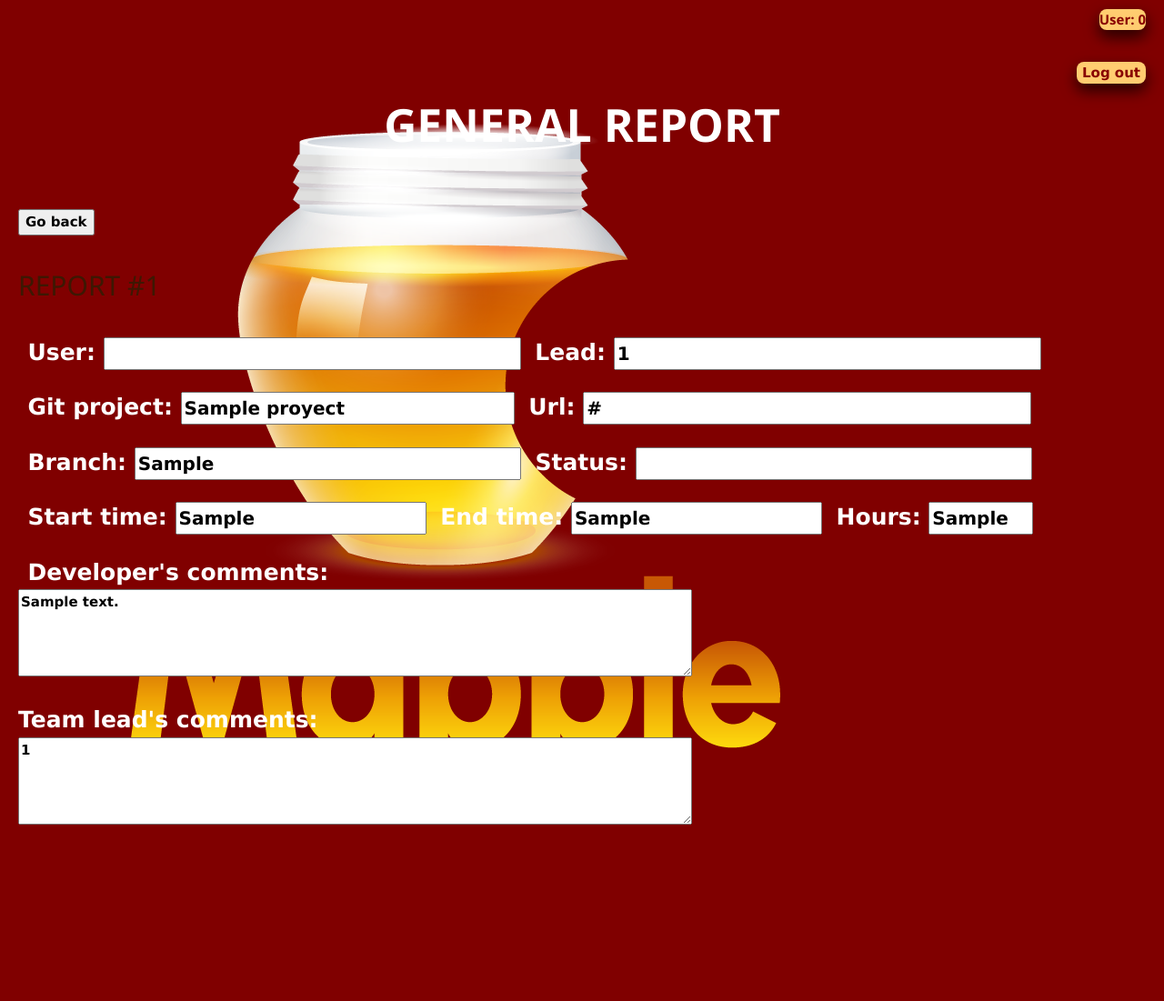
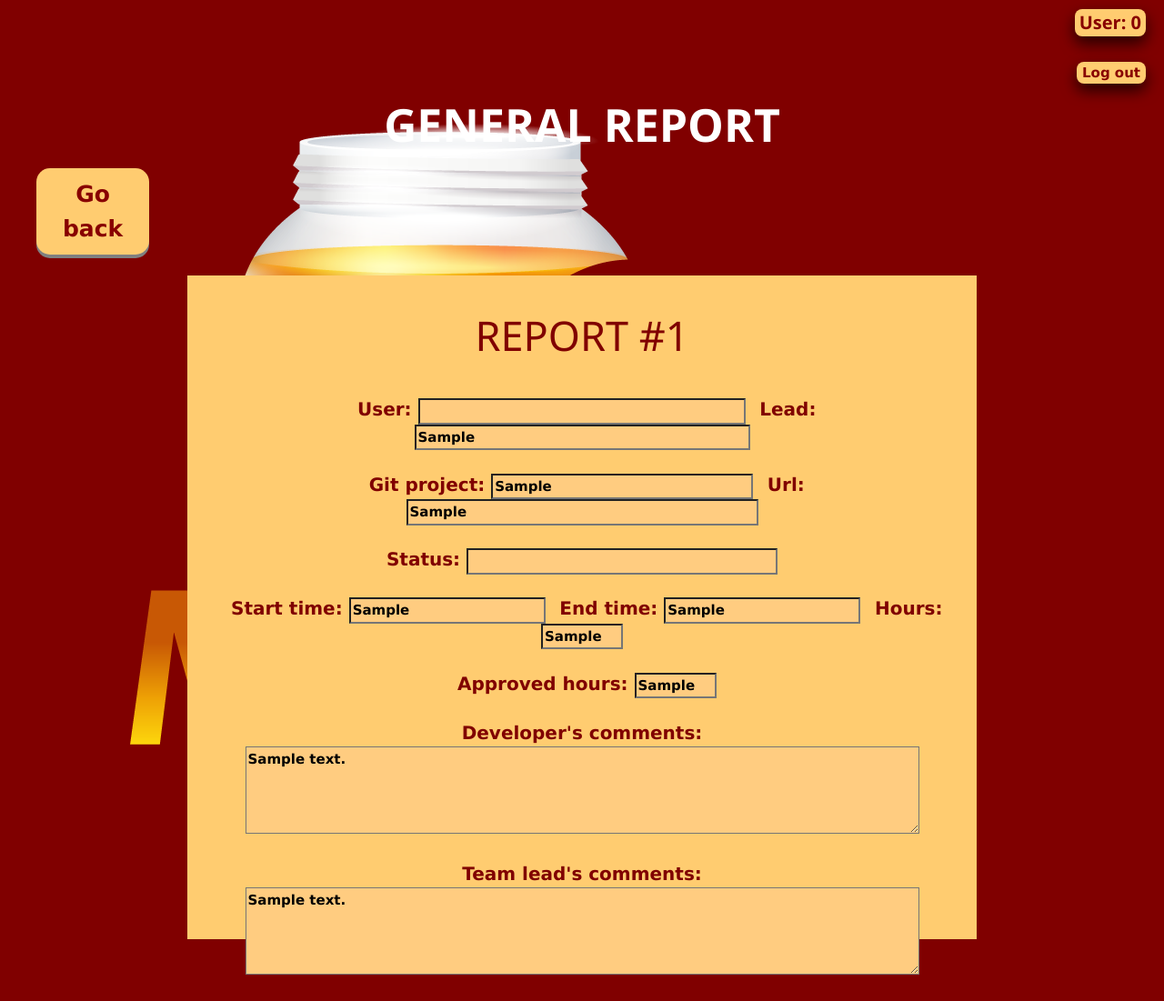
Before and after one commit to alejavaz/Mapple, a PHP site: page /views/general_report.php in a window 1280 px wide. Shown: the whole page at 91% size. Before the commit the page ends 907 px from the top, so only its background shows below. Run offline with PHP 8.4, Linux system fonts and the light colour scheme; the visitor is signed in with stand-in values (Sample User, id 1); tables that the repository leaves empty or names only in its code hold one stand-in row (values such as "Sample post"); some libraries are stand-ins or nearby versions.

Commit message:
Individual reports
Added the individual report function, and updated the lead's data that evaluates.

```diff
--- a/css/styles.css
+++ b/css/styles.css
@@ -357,7 +357,7 @@ body{
 }
 
 fieldset>div{
-  widht: 33%;
+  width: 33%;
   text-align: center;
   position:relative;
   top: 40px;
@@ -399,16 +399,12 @@ fieldset>form>section>div{
   font-weight: bolder;
 }
 
-
-
+.auto_stamp {
+  color: #800000;
+}
 
 
 /* LOG OUT */
-
-
-
-
-
 
 div.log_out_container button{
   text-align: right;
@@ -438,7 +434,7 @@ div.log_out_container button{
 
 div.active_user H6{
   text-align: right;
-  font-size: 15px;
+  font-size: 20px;
   right: 0;
   background-color: #FFCC70;
   color: #880000;
@@ -449,6 +445,10 @@ div.active_user H6{
   box-shadow: 0 8px 16px 0 rgba(0,0,0,0.6), 0 6px 20px 0 rgba(0,0,0,0.19);
   position: fixed;
   margin-right: 20px;
+  height: auto;
+  width: auto;
+  padding-left: 5px;
+  padding-right: 5px;
 }
 
 
@@ -575,16 +575,12 @@ div.content button.go_back_btn:active {
 /* TEAM LEADS PAGE */
 
 
-
-
-
-
-.active_user h6{
+/* .active_user h6{
   text-align: right;
   font-size: 18px;
   font-weight: bold;
   color: white;
-}
+} */
 
 div.content h2.leads_page_title {
   text-align: center;
@@ -795,3 +791,68 @@ div.log_out_container button{
     position: fixed;
     margin-right: 20px;
 }
+
+/* GENERAL REPORT */
+
+div.content button.go_back_btn_gral {
+  display: block;
+  padding: 10px 25px;
+  font-size: 25px;
+  font-weight: bold;
+  cursor: pointer;
+  text-align: center;
+  outline: none;
+  color: #880000;
+  background-color: #FFCC70;
+  border: none;
+  border-radius: 15px;
+  box-shadow: 0 4px gray;
+  margin-left: 20px;
+  width: 10%;
+}
+
+div.content button.go_back_btn_gral:hover {
+  background-color: orange;
+}
+
+div.content button.go_back_btn_gral:active {
+  background-color:orange;
+  box-shadow: 0 2px gray;
+  transform: translateY(4px);
+}
+
+div.reports_container label{
+  font-size: 20px;
+  color: #800000;
+}
+
+div.reports_container input{
+  font-size: 15px;
+  background-color: #FFCC80;
+}
+
+div.reports_container textarea{
+  font-size: 15px;
+  background-color: #FFCC80;
+}
+
+div.report_card {
+  height: 730px;
+  width: 70%;
+  background-color: #FFCC70;
+  text-align: center;
+  margin: 0 auto;
+}
+
+div.card_divider {
+  height: 50px;
+  width: 70%;
+  background-color: #800000;
+  margin: 0 auto;
+}
+
+div.report_card h2 {
+  text-align: center;
+  font-size: 45px;
+  color: #800000;
+}
--- a/functions/add_task.php
+++ b/functions/add_task.php
@@ -34,10 +34,10 @@
     if (isset($_POST['record_task_btn'])) {
 
         $git_u_email   = $_POST['user_email'];
-        $git_proyect   = $_POST['git_proyect'];
+        $git_proyect   = $_POST['git_proyect2'];
         $git_branch    = $_POST['git_branch'];
         $git_status    = $_POST['adds'];
-        die(var_dump($git_status));
+        //die(var_dump($git_status));
         $git_comments  = $_POST['comments'];
         $git_S_time    = $_POST['start_time'];
         $git_E_time    = $_POST['end_time'];
--- a/functions/log_in_function.php
+++ b/functions/log_in_function.php
@@ -8,13 +8,9 @@ if (isset($_POST['logear'])) {
     $user_password = $_POST['user_password'];
     $access = 0;
     $user_role = 0;
-    // echo $user_email;
-    // echo $user_password;
 
     $query = "SELECT * FROM users";
     $result_tb_users = mysqli_query($conn, $query);
-
-    // die(var_dump($log_uname, $log_psw));
 
         while($row = mysqli_fetch_assoc($result_tb_users)) {
 
@@ -37,7 +33,6 @@ if (isset($_POST['logear'])) {
             else {
                 header('Location: ../views/admin.php'); //admin
                 $_SESSION['var'] = $user_email;
-                echo "f";
             }
 
         }
--- a/functions/obtenerURL.php
+++ b/functions/obtenerURL.php
@@ -1,5 +1,6 @@
 <?php
-include("../functions/db.php");
+
+	include("../db/db.php");
 
 	$IdProyect = $_POST['idProyect']; //ALMACENA VARIABLE
 	$query = $conn->query("SELECT url FROM proyect WHERE id = " . $IdProyect); //MODIFICAR EL QUERY CON EL VALOR QUE SE BUSCA
--- a/general_login.php
+++ b/general_login.php
@@ -12,6 +12,7 @@
     <meta charset="UTF-8">
     <meta name="viewport" content="width=device-width, initial-scale=1.0">
     <title>Login | Mapple</title>
+    <link rel="shortcut icon" href="../imgs/Mapple.png">
     <link rel="stylesheet" type="text/css" href="css/styles.css">
 </head>
 <body>
--- a/js/scripts.js
+++ b/js/scripts.js
@@ -125,16 +125,24 @@ function clickinner(logout) {
     location.href='general_login.php';
 };
 
-
 $(document).ready(function() {
     $("#git_proyect2").change(function() {
         $("#git_proyect2 option:selected").each(function() {
             idProyect = $(this).attr('id'); //almacena variable
             $.post("../functions/obtenerURL.php", { idProyect: idProyect }, function(data){
                 $("#spURL").html(data);
-               });
-       });
+            });
+        });
     })
+
+//     $("#report_id").each(function() {
+//         alert("Hola");
+//         idProyect = $(this).attr('id'); //almacena variable
+//         $.post("../functions/get_report.php", { idProyect: idProyect }, function(data){
+//             $("#user_worked").html(data);
+//            });
+//    });
+
 });
 
 // -------------------- ADMIN PAGE ------------------- //
@@ -242,7 +250,8 @@ function fill_evaluation_data2(hours) {
 }
 
 function fill_report_data(id) {
-    document.getElementById("report_id").value = id;
+    document.getElementById("id_report").value = id;
+
 }
 
 function highlight_input(x) {
--- a/views/access_denied.php
+++ b/views/access_denied.php
@@ -4,10 +4,11 @@
     <meta charset="UTF-8">
     <meta name="viewport" content="width=device-width, initial-scale=1.0">
     <title>Access denied</title>
+    <link rel="shortcut icon" href="../imgs/Mapple.png">
     <link rel="stylesheet" type="text/css" href="../css/styles.css">
     <script src="../js/scripts.js"></script>
 </head>
-<body>
+<body class="access_denied_body">
     <div class="content">
         <img src="../imgs/stop_hand.png" onmouseover="bigImg(this)" onmouseout="normalImg(this)" alt="stop_hand" class="stop_hand">
         <h2 class="access_denied_warning">ACCESS DENIED</h2>
--- a/views/general_report.php
+++ b/views/general_report.php
@@ -6,13 +6,14 @@
     <meta charset="UTF-8">
     <meta name="viewport" content="width=device-width, initial-scale=1.0">
     <title>General report</title>
+    <link rel="shortcut icon" href="../imgs/Mapple.png">
     <link rel="stylesheet" type="text/css" href="../css/styles.css">
     <link rel="stylesheet" href="https://cdnjs.cloudflare.com/ajax/libs/font-awesome/4.7.0/css/font-awesome.min.css">
     <link rel="stylesheet" href="https://www.w3schools.com/w3css/4/w3.css">
     <script src="https://cdn.jsdelivr.net/npm/sweetalert2@9"></script>
     <script src="../js/scripts.js"></script>
 </head>
-<body>
+<body class="general_report_body">
     <div class="content">
         <div class="active_user">
             <h6>User: <?php echo $_SESSION['var']?></h6>
@@ -27,8 +28,7 @@
         </div>
         <br>
         <h2 class="leads_page_title">GENERAL REPORT</h2>
-        <br>
-        <br>
+
         <!-- <img class="leads_page_logo" src="../imgs/Mapple.png" alt="mapple_logo" width="200px" height="200px"> -->
         <button class="go_back_btn_gral" id="go_back_btn" type="button" onClick="javascript:clickinner(this);">Go back</button>
         &nbsp;
@@ -45,9 +45,11 @@
                     gu.start,
                     gu.end,
                     gu.hours,
+                    gu.approved_hrs,
                     gu.u_comment,
+                    gu.l_comments,
                     gu.lead,
-                    gu.dev,
+                    gu.git_user_email,
                     st.id_s,
                     st.status,
                     usr.id_u,
@@ -55,12 +57,12 @@
                 FROM proyect pr
                 LEFT JOIN gituser gu ON pr.id = gu.id_g
                 LEFT JOIN status st ON pr.status = st.id_s
-                LEFT JOIN users usr ON gu.dev = usr.id_u";
+                LEFT JOIN users usr ON gu.git_user_email = usr.id_u";
         $result_tb_projects = mysqli_query($conn, $query);
 
         while($row = mysqli_fetch_assoc($result_tb_projects)) { ?>
         <div class="reports_container">
-            <div class="card_divider"></div>
+            <!-- <div class="card_divider"></div> -->
             <div class="report_card">
                 <br>
                 <h2>REPORT #<?php echo $row['id']; ?></h2>
@@ -70,21 +72,17 @@
                 <input type="text" size="35%" name="user_worked" id="user_worked" value="<?php echo $row['email']; ?>" onselect="selected_report('You can only read this!')" readonly>
                 &nbsp;
                 <label for="responsible_lead">Lead: </label>
-                <input type="text" size="36%" name="responsible_lead" id="responsible_lead" value="<?php echo $row['id']; ?>" onselect="selected_report('You can only read this!')" readonly>
+                <input type="text" size="36%" name="responsible_lead" id="responsible_lead" value="<?php echo $row['lead']; ?>" onselect="selected_report('You can only read this!')" readonly>
                 <br>
                 <br>
                 &nbsp;
                 <label for="git_project">Git project: </label>
-                <input type="text" size="27%" name="git_project" id="git_project" value="<?php echo $row['name_p']; ?>" onselect="selected_report('You can only read this!')" readonly>
+                <input type="text" size="27%" name="git_project" id="git_project" value="<?php echo $row['git_proyect']; ?>" onselect="selected_report('You can only read this!')" readonly>
                 &nbsp;
                 <label for="project_url">Url: </label>
-                <input type="text" size="38%" name="project_url" id="project_url" value="<?php echo $row['url']; ?>" onselect="selected_report('You can only read this!')" readonly>
+                <input type="text" size="38%" name="project_url" id="project_url" value="<?php echo $row['git_branch']; ?>" onselect="selected_report('You can only read this!')" readonly>
                 <br>
                 <br>
-                &nbsp;
-                <label for="project_branch">Branch: </label>
-                <input type="text" size="32%" name="project_branch" id="project_branch" value="<?php echo $row['git_branch']; ?>" onselect="selected_report('You can only read this!')" readonly>
-                &nbsp;
                 <label for="project_status">Status: </label>
                 <input type="text" size="33%" name="project_status" id="project_status" value="<?php echo $row['status']; ?>" onselect="selected_report('You can only read this!')" readonly>
                 <br>
@@ -101,6 +99,10 @@
                 <br>
                 <br>
                 &nbsp;
+                <label for="approved_hours">Approved hours: </label>
+                <input type="text" size="5" name="approved_hours" id="approved_hours" value="<?php echo $row['approved_hrs']; ?>" onselect="selected_report('You can only read this!')" readonly>
+                <br>
+                <br>
                 <label for="developers_comments">Developer's comments: </label>
                 <br>
                 <textarea rows="4" cols="80" name="developers_comments" id="developers_comments" onselect="selected_report('You can only read this!')" readonly><?php echo $row['u_comment']; ?></textarea>
@@ -108,11 +110,12 @@
                 <br>
                 <label for="team_leads_comments">Team lead's comments: </label>
                 <br>
-                <textarea rows="4" cols="80" name="team_leads_comments" id="team_leads_comments" onselect="selected_report('You can only read this!')" readonly><?php echo $row['id']; ?></textarea>
+                <textarea rows="4" cols="80" name="team_leads_comments" id="team_leads_comments" onselect="selected_report('You can only read this!')" readonly><?php echo $row['l_comments']; ?></textarea>
                 <br>
                 <br>
             </div>
         </div>
+        <br>
         <?php } ?>
         <br>
         <br>
```
Also changed, not shown: functions/global_variable.php (+5 -5 lines), functions/register_evaluation.php (+2 -8 lines), views/admin.php (+11 -0 lines), views/get_report.php (added, +143 -0 lines), views/task_register.php (+13 -6 lines), views/team_lead_page.php (+17 -16 lines). Lines whose indentation alone changed are shown as unchanged.
